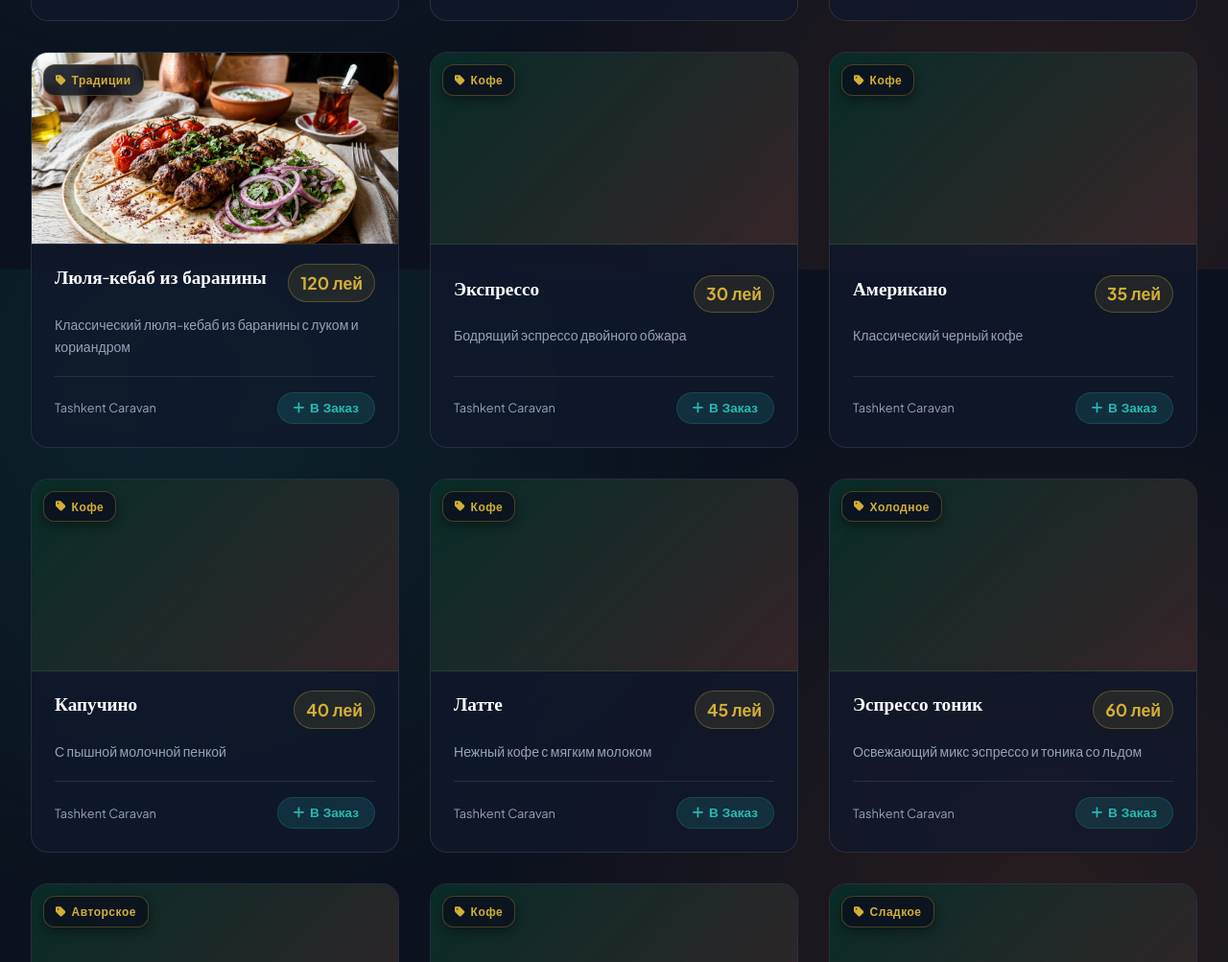
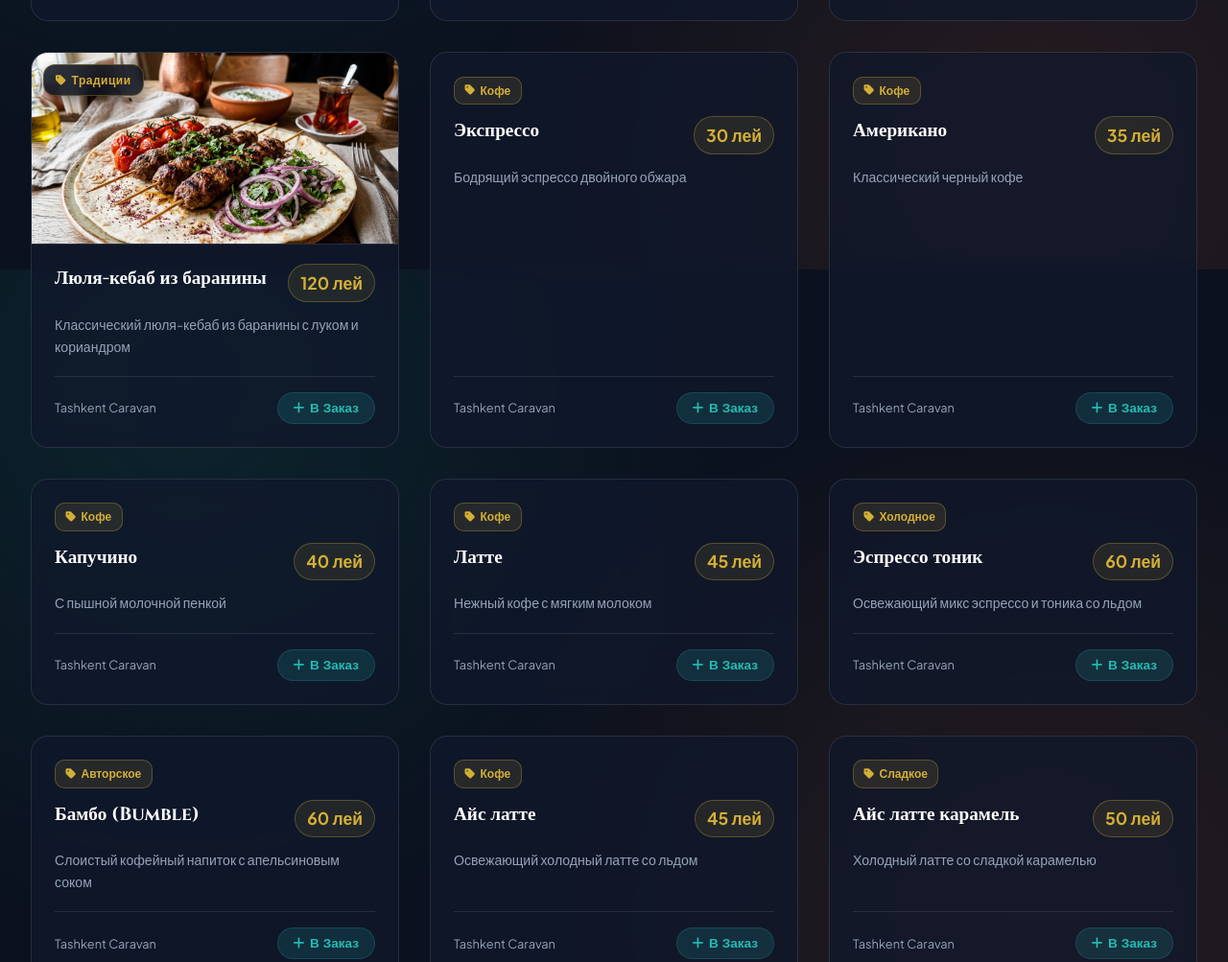
Before and after one commit to Leo9598/tashkent-caravan, a website: page index.html in a window 1280 px wide. Shown: the part 3719-4722 px from the top of the page at 96% size. Drawn offline with Linux system fonts and the light colour scheme; no server answers.

Commit message:
Remove empty image container box for items without pictures

```diff
--- a/app.js
+++ b/app.js
@@ -408,15 +408,16 @@ document.addEventListener('DOMContentLoaded', () => {
           <img src="${item.image}" alt="${itemLang.name}" class="card-img" loading="lazy">
           <span class="card-tag-badge"><i class="fa-solid fa-tag"></i> ${itemLang.tag}</span>
         </div>
-      ` : `
-        <div class="card-image-wrapper placeholder-wrapper">
-          <span class="card-tag-badge"><i class="fa-solid fa-tag"></i> ${itemLang.tag}</span>
-        </div>
-      `;
+      ` : '';
+
+      const inlineTagHtml = (!item.image && itemLang.tag) ? `
+        <span class="inline-tag-badge"><i class="fa-solid fa-tag"></i> ${itemLang.tag}</span>
+      ` : '';
 
       card.innerHTML = `
         ${imgHtml}
         <div class="card-body">
+          ${inlineTagHtml}
           <div class="card-top">
             <h3 class="card-title">${itemLang.name}</h3>
             <span class="card-price">${item.price} ${dict.currency}</span>
--- a/styles.css
+++ b/styles.css
@@ -584,6 +584,21 @@ body {
   gap: 0.35rem;
 }
 
+.inline-tag-badge {
+  display: inline-flex;
+  align-items: center;
+  gap: 0.35rem;
+  background: rgba(212, 175, 55, 0.12);
+  border: 1px solid var(--border-gold);
+  color: var(--color-gold);
+  padding: 0.25rem 0.65rem;
+  border-radius: 10px;
+  font-size: 0.75rem;
+  font-weight: 700;
+  margin-bottom: 0.75rem;
+  width: fit-content;
+}
+
 .card-top {
   display: flex;
   justify-content: space-between;
```
